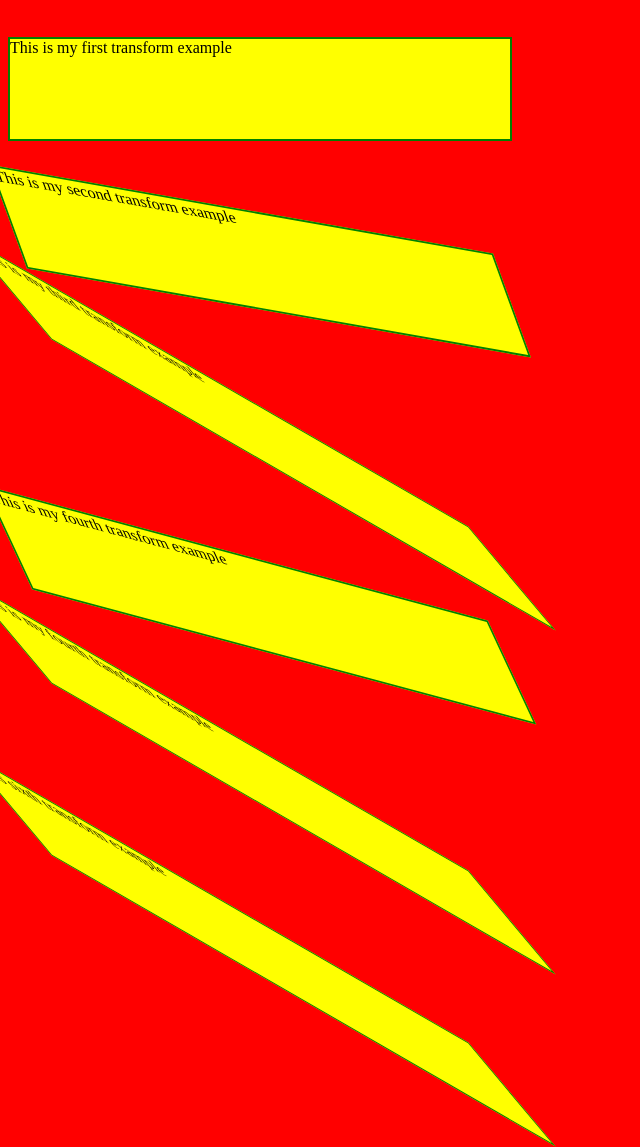
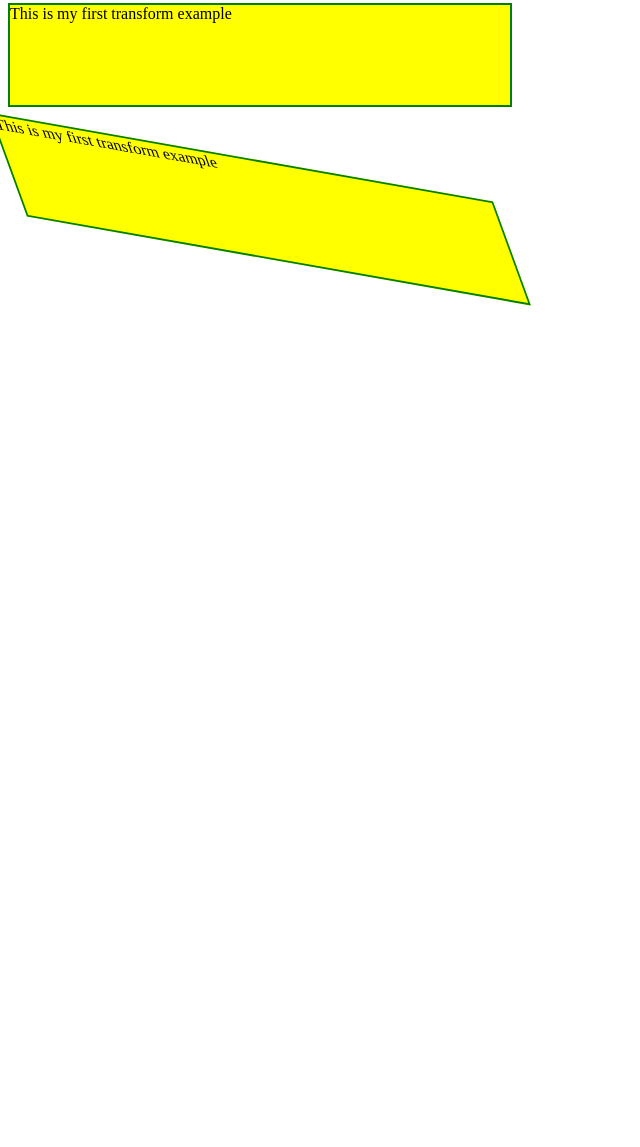
Before and after one commit to puspakhanal70726/mycss, a plain HTML site: page index.html in a window 1280 px wide. Shown: the part 345-1492 px from the top of the page, without its empty margins (0-640 px from the left). After the commit the page ends 800 px from the top, so only its background shows below. Drawn offline with Linux system fonts and the light colour scheme.

```diff
--- a/index.html
+++ b/index.html
@@ -23,48 +23,19 @@
         <h2>Values</h2>
         <p>One or more of the CSS transform functions to be applied. Composite transforms are effectively applied in order from left to right.
         </p>
-        <br>
-          <div>
+      </div>
+        <div>
             <p class="hello">
               This is my first transform example
             </p>
-          </div>
-        </br>
-        <br>
-          <div>
-              <p class="hello1">
-                This is my second transform example
-              </p>
-          </div>
-        </br>
-        <br>
-          <div>
-              <p class="hello2">
-                This is my third transform example
-              </p>
-          </div>
-        </br>
-        <br>
-          <div>
-              <p class="hello3">
-              This is my fourth transform example
-              </p>
-            </div>
+        </div>
+        <div>
           </br>
-          <br>
-            <div>
-                <p class="hello4">
-                This is my fourth transform example
-                </p>
-              </div>
-            </br>
-          <br>
-            <div>
-                <p class="hello5">
-                  This sixth transform example</p>
-            </div>
-        </br>
+            <p class="hello1">
+              This is my first transform example
+            </p>
+          </br>
       </div>
-      <h2>
   </body>
   </html>
+  </html>
--- a/style.css
+++ b/style.css
@@ -1,5 +1,5 @@
 body{
-  background-color: red;
+  background-color: white;
 }
 .center{
   text-align: center;
@@ -21,39 +21,3 @@ p.hello1{
   -webkit-transform: skew(20deg, 10deg); /* Safari */
   transform: skew(20deg, 10deg); /* standard syntax */
 }
-p.hello2{
-  width: 500px;
-  height: 100px;
-  background-color: yellow;
-  border: 2px solid green;
-  -ms-transform: skew(40deg, 30deg); /* IE 9 */
-  -webkit-transform: skew(40deg, 30deg); /* Safari */
-  transform: skew(40deg, 30deg); /* standard syntax */
-}
-p.hello3{
-  width: 500px;
-  height: 100px;
-  background-color: yellow;
-  border: 2px solid green;
-  -ms-transform: skew(25deg, 15deg); /* IE 9 */
-  -webkit-transform: skew(25deg, 15deg); /* Safari */
-  transform: skew(25deg, 15deg); /* standard syntax */
-}
-p.hello4{
-  width: 500px;
-  height: 100px;
-  background-color: yellow;
-  border: 2px solid green;
-  -ms-transform: skew(40deg, 30deg); /* IE 9 */
-  -webkit-transform: skew(40deg, 30deg); /* Safari */
-  transform: skew(40deg, 30deg); /* standard syntax */
-}
-p.hello5{
-  width: 500px;
-  height: 100px;
-  background-color: yellow;
-  border: 2px solid green;
-  -ms-transform: skew(40deg, 30deg); /* IE 9 */
-  -webkit-transform: skew(40deg, 30deg); /* Safari */
-  transform: skew(40deg, 30deg); /* standard syntax */
-}
```
Also changed, not shown: example/index.html (+6 -0 lines), example/style.css (+8 -0 lines), images/doberman.jpeg (added).
